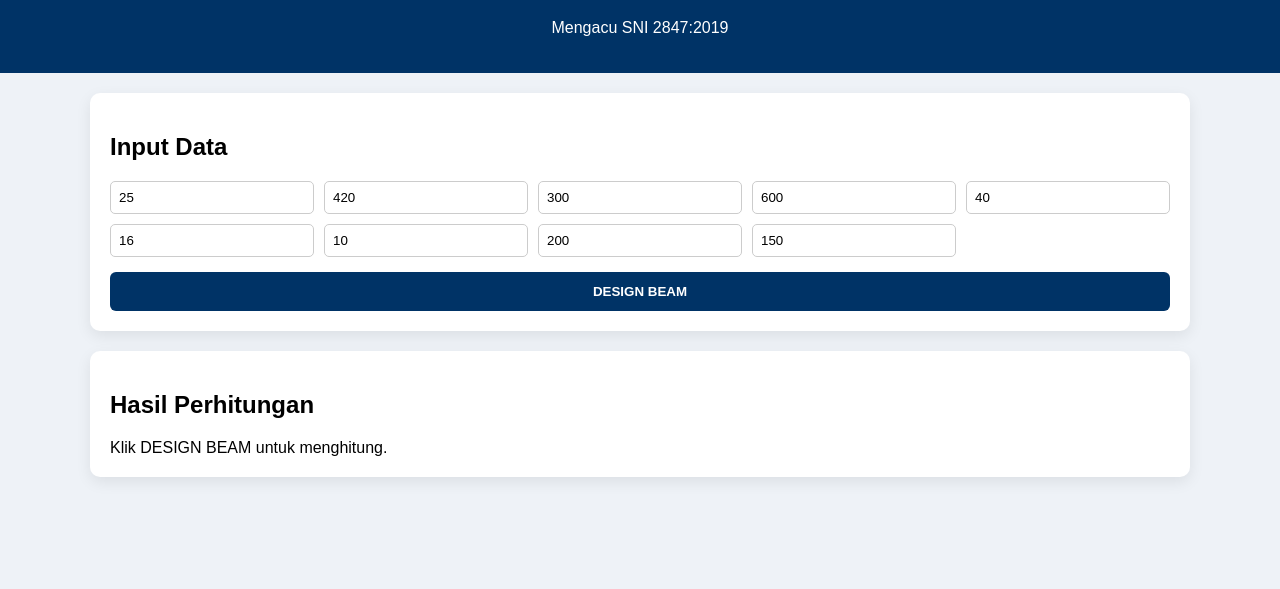
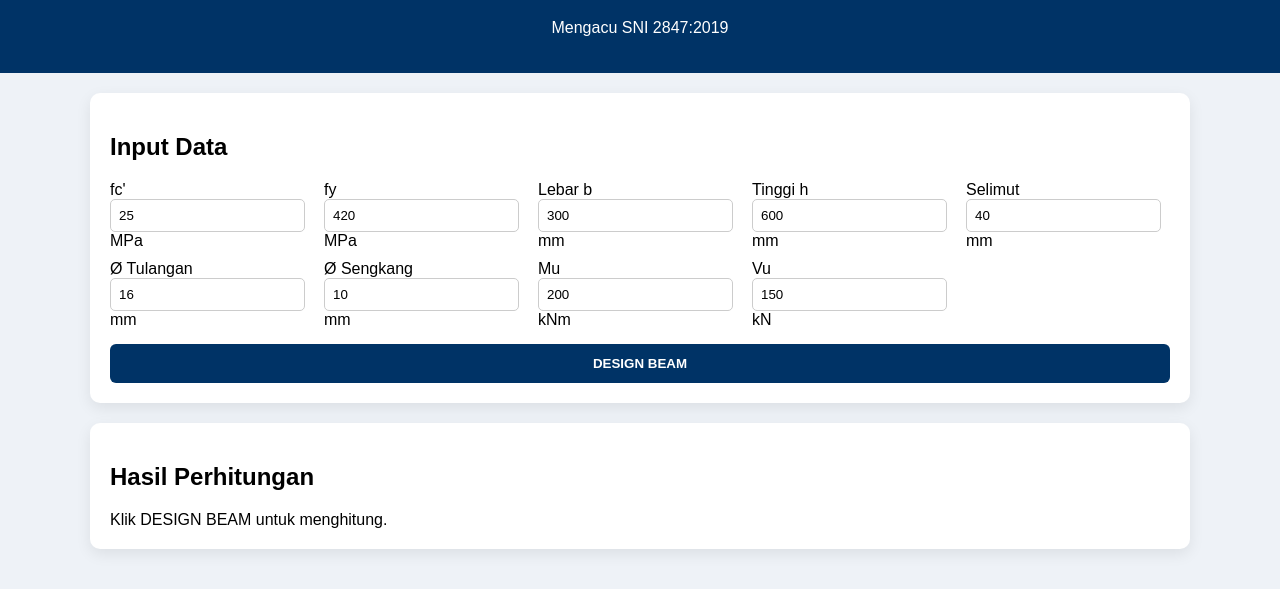
Before and after one commit to galihpryg123/rc-beam-calculator, a plain HTML site: page index.html in a window 1280 px wide. Shown: the part 81-670 px from the top of the page. Drawn offline with Linux system fonts and the light colour scheme; files that its build step writes are made by us from their sources.

Commit message:
Update index.html

```diff
--- a/index.html
+++ b/index.html
@@ -3,7 +3,7 @@
 <head>
 <meta charset="UTF-8">
 <meta name="viewport" content="width=device-width, initial-scale=1.0">
-<title>RC Beam Design - SNI 2847:2019</title>
+<title>RC Beam Design – SNI 2847:2019</title>
 <link rel="stylesheet" href="style.css">
 </head>
 <body>
@@ -15,23 +15,73 @@
 
 <div class="container">
 
+<form id="beamForm">
+
 <div class="card">
 <h2>Input Data</h2>
 
 <div class="grid">
-            <input type="number" id="fc" placeholder="fc' (MPa)" value="25">
-            <input type="number" id="fy" placeholder="fy (MPa)" value="420">
-            <input type="number" id="b" placeholder="Lebar b (mm)" value="300">
-            <input type="number" id="h" placeholder="Tinggi h (mm)" value="600">
-            <input type="number" id="cover" placeholder="Selimut (mm)" value="40">
-            <input type="number" id="db" placeholder="Ø Tulangan (mm)" value="16">
-            <input type="number" id="ds" placeholder="Ø Sengkang (mm)" value="10">
-            <input type="number" id="Mu" placeholder="Mu (kNm)" value="200">
-            <input type="number" id="Vu" placeholder="Vu (kN)" value="150">
+
+<div class="input-group">
+<label>fc'</label>
+<input type="number" id="fc" value="25">
+<span>MPa</span>
 </div>
 
-        <button type="button" onclick="designBeam()">DESIGN BEAM</button>
+<div class="input-group">
+<label>fy</label>
+<input type="number" id="fy" value="420">
+<span>MPa</span>
 </div>
+
+<div class="input-group">
+<label>Lebar b</label>
+<input type="number" id="b" value="300">
+<span>mm</span>
+</div>
+
+<div class="input-group">
+<label>Tinggi h</label>
+<input type="number" id="h" value="600">
+<span>mm</span>
+</div>
+
+<div class="input-group">
+<label>Selimut</label>
+<input type="number" id="cover" value="40">
+<span>mm</span>
+</div>
+
+<div class="input-group">
+<label>Ø Tulangan</label>
+<input type="number" id="db" value="16">
+<span>mm</span>
+</div>
+
+<div class="input-group">
+<label>Ø Sengkang</label>
+<input type="number" id="ds" value="10">
+<span>mm</span>
+</div>
+
+<div class="input-group">
+<label>Mu</label>
+<input type="number" id="Mu" value="200">
+<span>kNm</span>
+</div>
+
+<div class="input-group">
+<label>Vu</label>
+<input type="number" id="Vu" value="150">
+<span>kN</span>
+</div>
+
+</div>
+
+<button type="submit">DESIGN BEAM</button>
+
+</div>
+</form>
 
 <div class="card">
 <h2>Hasil Perhitungan</h2>
```
Lines whose indentation alone changed are shown as unchanged.
